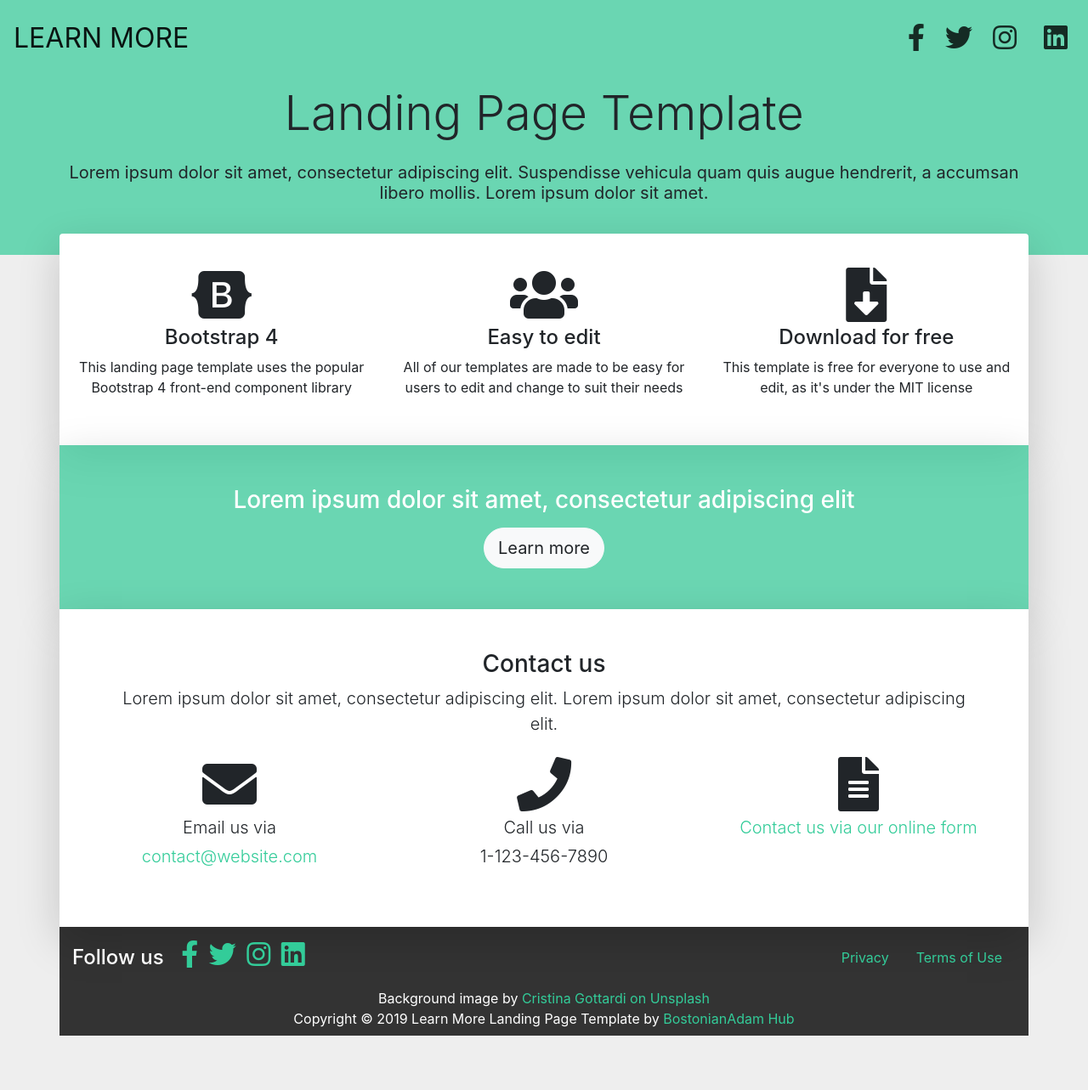
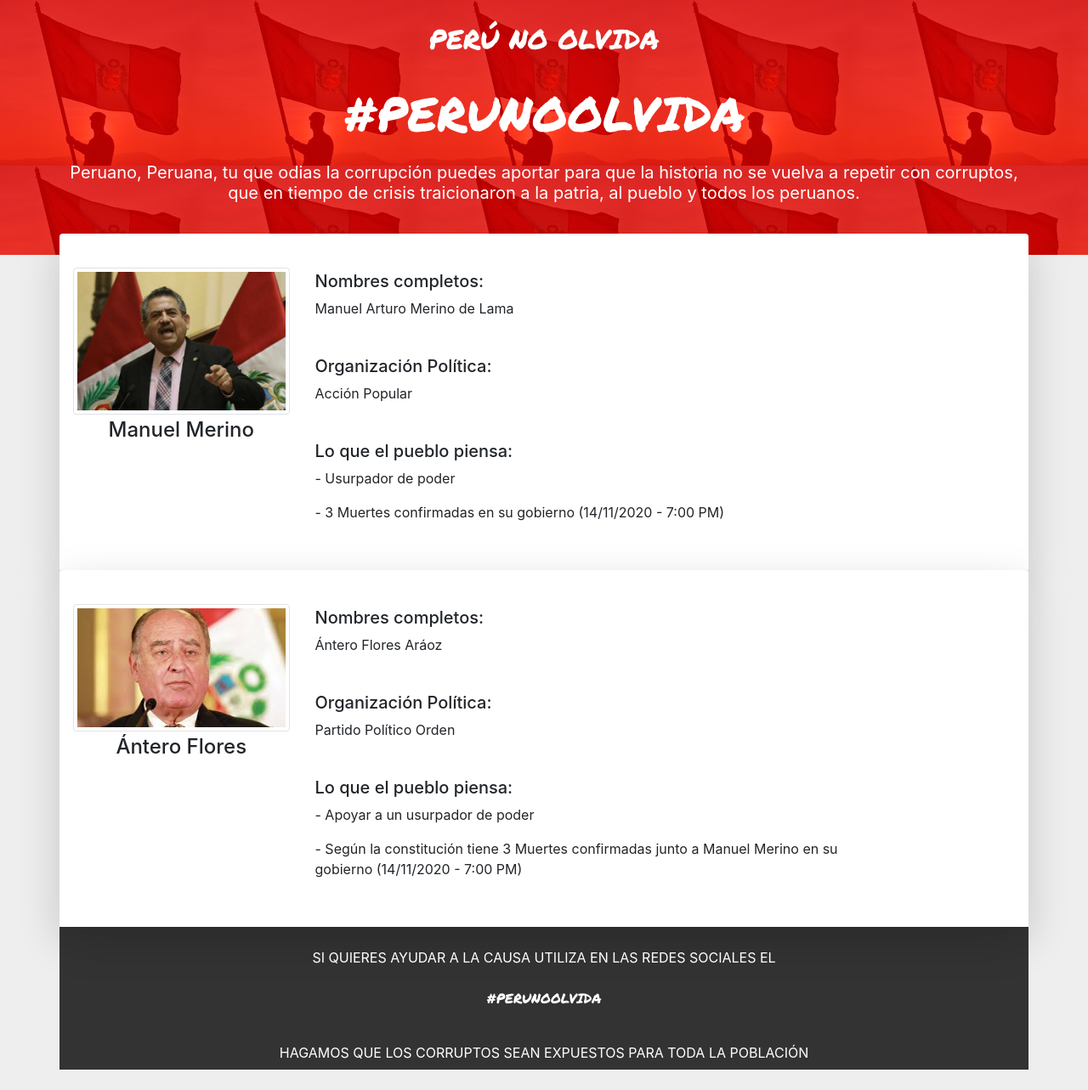
Before and after one commit to nicoIYIZ/perunoolvidas, a plain HTML site: page index.html in a window 1280 px wide. Shown: the whole page at 85% size. Before the commit the page ends 1219 px from the top, so only its background shows below. Drawn offline with nearby package versions, Linux system fonts and the light colour scheme.

Commit message:
Nuevo
Manuel Merino
Anteros flores

```diff
--- a/css/main.css
+++ b/css/main.css
@@ -1,87 +1,129 @@
 /*Variables*/
+
+@import url('https://fonts.googleapis.com/css2?family=Permanent+Marker&display=swap');
 :root {
-    --template-primary-color: rgb(51,204,153);
-    --template-primary-color-transparency: rgba(51,204,153,.7);
+    --template-primary-color: rgb(255, 0, 0);
+    --template-primary-color-transparency: rgba(255, 0, 0, 0.7);
     --template-body-background: #eee;
     --template-footer-background: #333;
 }
+
+
 /*Bootstrap overrides*/
+
 .navbar-nav {
     -ms-flex-direction: row;
     flex-direction: row;
+    color: #fff;
 }
+
 .navbar-light .navbar-nav .nav-link {
-    color: rgba(0,0,0,.8);
+    color: rgba(0, 0, 0, .8);
 }
-.btn-submit, .btn-submit:active, .btn-submit:focus {
+
+.btn-submit,
+.btn-submit:active,
+.btn-submit:focus {
     background-color: var(--template-primary-color);
     border-color: var(--template-primary-color);
     color: #fff;
 }
+
 .btn-submit:hover {
     background-color: var(--template-primary-color-transparency);
     color: #fff;
 }
+
+.peruano {
+    color: #fff;
+}
+
+.peruano1 {
+    font-family: 'Permanent Marker', cursive;
+}
+
+
 /*Template CSS*/
+
 body {
     background: var(--template-body-background);
 }
+
 .navbar {
     height: 90px;
+    color: #fff;
 }
+
 .navbarScroll {
     background: var(--template-primary-color);
     height: 70px;
+    color: #fff;
 }
+
 .logo {
     font-size: 2rem;
     transition: font-size .5s ease;
+    color: #fff;
+    font-family: 'Permanent Marker', cursive;
 }
+
 .logoScroll {
     font-size: 1.5rem;
 }
+
 .header {
     height: 300px;
     background-size: cover;
     background-position: center center;
 }
+
 .header .heading-container {
     background: var(--template-primary-color-transparency);
     height: 300px;
     padding-top: 100px;
 }
+
 .main {
     margin-top: -25px;
 }
+
 .wide-callout {
     background: var(--template-primary-color-transparency);
 }
+
 .wide-callout-white {
     background: #fff;
 }
-.email-link, .email-link:hover {
+
+.email-link,
+.email-link:hover {
     color: var(--template-primary-color);
 }
+
 .footer-inner {
     background: var(--template-footer-background);
 }
+
 .footer a {
     color: var(--template-primary-color);
 }
+
 .footer a.footer-social-link:hover {
     text-decoration: none;
 }
+
 .contact-form-link {
     color: var(--template-primary-color);
     cursor: pointer;
 }
+
 .contact-form-link:hover {
     text-decoration: underline;
 }
 
 @media (min-width: 851px) {
     .header {
-        background: url('../img/bg-unsplash-1800.jpg');
+        background: url('../imagenes/bandera.jpg');
     }
 }
 
@@ -129,7 +171,8 @@ body {
     .heading-container h2.lead {
         font-size: 1rem;
     }
-    .feature-block, .contact-block {
+    .feature-block,
+    .contact-block {
         margin-bottom: 1rem;
     }
 }
--- a/index.html
+++ b/index.html
@@ -16,21 +16,15 @@
 
 <body>
     <div class="container-fluid px-0">
-        <nav id="navbar" class="navbar navbar-expand-lg navbar-light fixed-top py-3" role="navigation" aria-label="primary">
-            <a id="logo" class="navbar-brand logo" href="#" title="LEARN MORE">LEARN MORE</a>
-            <div class="ml-auto social-nav">
-                <ul class="navbar-nav">
-                    <li class="nav-item pl-2"><a class="nav-link" href="#"><i class="fab fa-facebook-f fa-2x" title="Follow us on Facebook"></i> <span class="sr-only">Follow us on Facebook</span></a></li>
-                    <li class="nav-item pl-2"><a class="nav-link" href="#"><i class="fab fa-twitter fa-2x" title="Follow us on Twitter"></i> <span class="sr-only">Follow us on Twitter</span></a></li>
-                    <li class="nav-item pl-2"><a class="nav-link" href="#"><i class="fab fa-instagram fa-2x" title="Follow us on Instagram"></i> <span class="sr-only">Follow us on Instagram</span></a></li>
-                    <li class="nav-item pl-2"><a class="nav-link" href="#"><i class="fab fa-linkedin fa-2x ml-2" title="Follow us on LinkedIn"></i> <span class="sr-only">Follow us on LinkedIn</span></a></li>
-                </ul>
+        <nav id="navbar" class="navbar navbar-expand-lg navbar-light fixed-top py-3 text-center" role="navigation" aria-label="primary">
+            <div style="width: 100%;">
+                <a id="logo" class="logo" href="#" title="PERÚ NO OLVIDA">PERÚ NO OLVIDA</a>
             </div>
         </nav>
         <header class="header">
             <div class="heading-container">
-                <h1 class="mb-4 px-1 text-center display-4">Landing Page Template</h1>
-                <h2 class="pb-3 px-4 mx-5 text-center lead"><strong>Lorem ipsum dolor sit amet, consectetur adipiscing elit. Suspendisse vehicula quam quis augue hendrerit, a accumsan libero mollis. Lorem ipsum dolor sit amet.</strong></h2>
+                <h1 class="mb-4 px-1 text-center display-4 peruano peruano1">#PERUNOOLVIDA</h1>
+                <h2 class="pb-3 px-4 mx-5 text-center lead peruano"><strong>Peruano, Peruana, tu que odias la corrupción puedes aportar para que la historia no se vuelva a repetir con corruptos, que en tiempo de crisis traicionaron a la patria, al pueblo y todos los peruanos. </strong></h2>
             </div>
         </header>
         <main role="main" class="main">
@@ -39,20 +33,21 @@
                     <div class="row">
                         <div class="col rounded-top shadow-lg p-3 bg-white">
                             <div class="row py-4">
-                                <div class="col-md-4 text-center feature-block">
-                                    <i class="fab fa-bootstrap fa-4x" title="Bootstrap 4"></i>
-                                    <h4 class="mt-1">Bootstrap 4</h4>
-                                    <p>This landing page template uses the popular Bootstrap 4 front-end component library</p>
+                                <div class="col-md-3 text-center feature-block">
+                                    <img src="imagenes/ManuelMerino.jpg" alt="manuelmerino" class="img-thumbnail">
+                                    <h4 class="mt-1">Manuel Merino</h4>
                                 </div>
-                                <div class="col-md-4 text-center feature-block">
-                                    <i class="fas fa-users fa-4x" title="Easy to edit"></i>
-                                    <h4 class="mt-1">Easy to edit</h4>
-                                    <p>All of our templates are made to be easy for users to edit and change to suit their needs</p>
-                                </div>
-                                <div class="col-md-4 text-center feature-block">
-                                    <i class="fas fa-file-download fa-4x" title="Download for free"></i>
-                                    <h4 class="mt-1">Download for free</h4>
-                                    <p>This template is free for everyone to use and edit, as it's under the MIT license</p>
+                                <div class="col-md-7 text-rigth feature-block">
+                                    <h5 class="mt-1">Nombres completos:</h5>
+                                    <p> Manuel Arturo Merino de Lama</p>
+                                    <br>
+                                    <h5 class="mt-1">Organización Política:</h5>
+                                    <p>Acción Popular</p>
+                                    <br>
+                                    <h5 class="mt-1">Lo que el pueblo piensa:</h5>
+                                    <p>- Usurpador de poder</p>
+                                    <p>- 3 Muertes confirmadas en su gobierno (14/11/2020 - 7:00 PM)</p>
+
                                 </div>
                             </div>
                         </div>
@@ -62,67 +57,45 @@
             <section role="region">
                 <div class="container">
                     <div class="row">
-                        <div class="col text-center shadow-lg py-5 wide-callout">
-                            <h3 class="text-white mb-3">Lorem ipsum dolor sit amet, consectetur adipiscing elit</h3>
-                            <a class="btn btn-light btn-lg rounded-pill" href="#" title="Learn more">Learn more</a>
-                        </div>
-                    </div>
-                </div>
-            </section>
-            <section role="region">
-                <div class="container">
-                    <div class="row">
-                        <div class="col text-center shadow-lg py-5 wide-callout-white">
-                            <h3>Contact us</h3>
-                            <p class="lead px-5">Lorem ipsum dolor sit amet, consectetur adipiscing elit. Lorem ipsum dolor sit amet, consectetur adipiscing elit.</p>
-                            <div class="container">
-                                <div class="row pt-2">
-                                    <div class="col-md-4 mb-sm-3 text-center contact-block">
-                                        <p class="mb-1"><i class="fas fa-envelope fa-4x" title="Contact us via email"></i></p>
-                                        <p class="lead mb-1">Email us via</p>
-                                        <p class="lead mb-1"><a class="email-link" href="#">contact@website.com</a></p>
-                                    </div>
-                                    <div class="col-md-4 mb-sm-3 text-center contact-block">
-                                        <p class="mb-1"><i class="fas fa-phone fa-4x" title="Contact us via telephone"></i></p>
-                                        <p class="lead mb-1">Call us via</p>
-                                        <p class="lead mb-1">1-123-456-7890</p>
-                                    </div>
-                                    <div class="col-md-4 text-center contact-block">
-                                        <p class="mb-1"><i class="fas fa-file-alt fa-4x" title="Contact us via online form"></i></p>
-                                        <p class="lead mb-1"><span class="contact-form-link" data-toggle="modal" data-target="#contactModal">Contact us via our online form</span></p>
-                                    </div>
+                        <div class="col rounded-top shadow-lg p-3 bg-white">
+                            <div class="row py-4">
+                                <div class="col-md-3 text-center feature-block">
+                                    <img src="imagenes/AnteroAraoz.jpg" alt="manuelmerino" class="img-thumbnail">
+                                    <h4 class="mt-1">Ántero Flores</h4>
+                                </div>
+                                <div class="col-md-7 text-rigth feature-block">
+                                    <h5 class="mt-1">Nombres completos:</h5>
+                                    <p>Ántero Flores Aráoz</p>
+                                    <br>
+                                    <h5 class="mt-1">Organización Política:</h5>
+                                    <p>Partido Político Orden</p>
+                                    <br>
+                                    <h5 class="mt-1">Lo que el pueblo piensa:</h5>
+                                    <p>- Apoyar a un usurpador de poder</p>
+                                    <p>- Según la constitución tiene 3 Muertes confirmadas junto a Manuel Merino en su gobierno (14/11/2020 - 7:00 PM)</p>
+
                                 </div>
                             </div>
                         </div>
                     </div>
                 </div>
             </section>
+
         </main>
         <footer role="contentinfo" class="footer">
             <div class="container footer-inner">
-                <div class="row py-3">
-                    <div class="col-md-6 footer-inner-content text-white">
-                        <h4 class="d-inline mr-2">Follow us</h4>
-                        <a class="footer-social-link" href="#"><i class="fab fa-facebook-f fa-2x ml-2" title="Follow us on Facebook"></i> <span class="sr-only">Follow us on Facebook</span></a>
-                        <a class="footer-social-link" href="#"><i class="fab fa-twitter fa-2x ml-2" title="Follow us on Twitter"></i> <span class="sr-only">Follow us on Twitter</span></a>
-                        <a class="footer-social-link" href="#"><i class="fab fa-instagram fa-2x ml-2" title="Follow us on Instagram"></i> <span class="sr-only">Follow us on Instagram</span></a>
-                        <a class="footer-social-link" href="#"><i class="fab fa-linkedin fa-2x ml-2" title="Follow us on LinkedIn"></i> <span class="sr-only">Follow us on LinkedIn</span></a>
-                    </div>
-                    <div class="col-md-6 footer-inner-content">
-                        <ul class="nav float-md-right">
-                            <li class="nav-item"><a class="nav-link" href="#" title="Privacy">Privacy</a></li>
-                            <li class="nav-item"><a class="nav-link" href="#" title="Terms of Use">Terms of Use</a></li>
-                        </ul>
-                    </div>
-                </div>
                 <div class="row pb-2">
                     <div class="col text-center text-white">
-                        <p class="mb-0">Background image by <a href="https://unsplash.com/photos/R4y_E5ZQDPg" target="_blank">Cristina Gottardi on Unsplash</a></p>
-                        <p class="mb-0">Copyright &copy; 2019 Learn More Landing Page Template by <a href="https://hub.bostonianadam.com/" title="BostonianAdam Hub">BostonianAdam Hub</a></p>
+                        <br>
+                        <p class="mb-0">SI QUIERES AYUDAR A LA CAUSA UTILIZA EN LAS REDES SOCIALES EL </p> <br>
+                        <p class="peruano1"> #PERUNOOLVIDA</p>
+                        <br>
+                        <p class="mb-0"> HAGAMOS QUE LOS CORRUPTOS SEAN EXPUESTOS PARA TODA LA POBLACIÓN</p>
                     </div>
                 </div>
             </div>
         </footer>
+        <br>
     </div>
 
     <!--contact form modal-->
```
Also changed, not shown: imagenes/AnteroAraoz.jpg (added), imagenes/ManuelMerino.jpg (added), imagenes/bandera.jpg (added).
